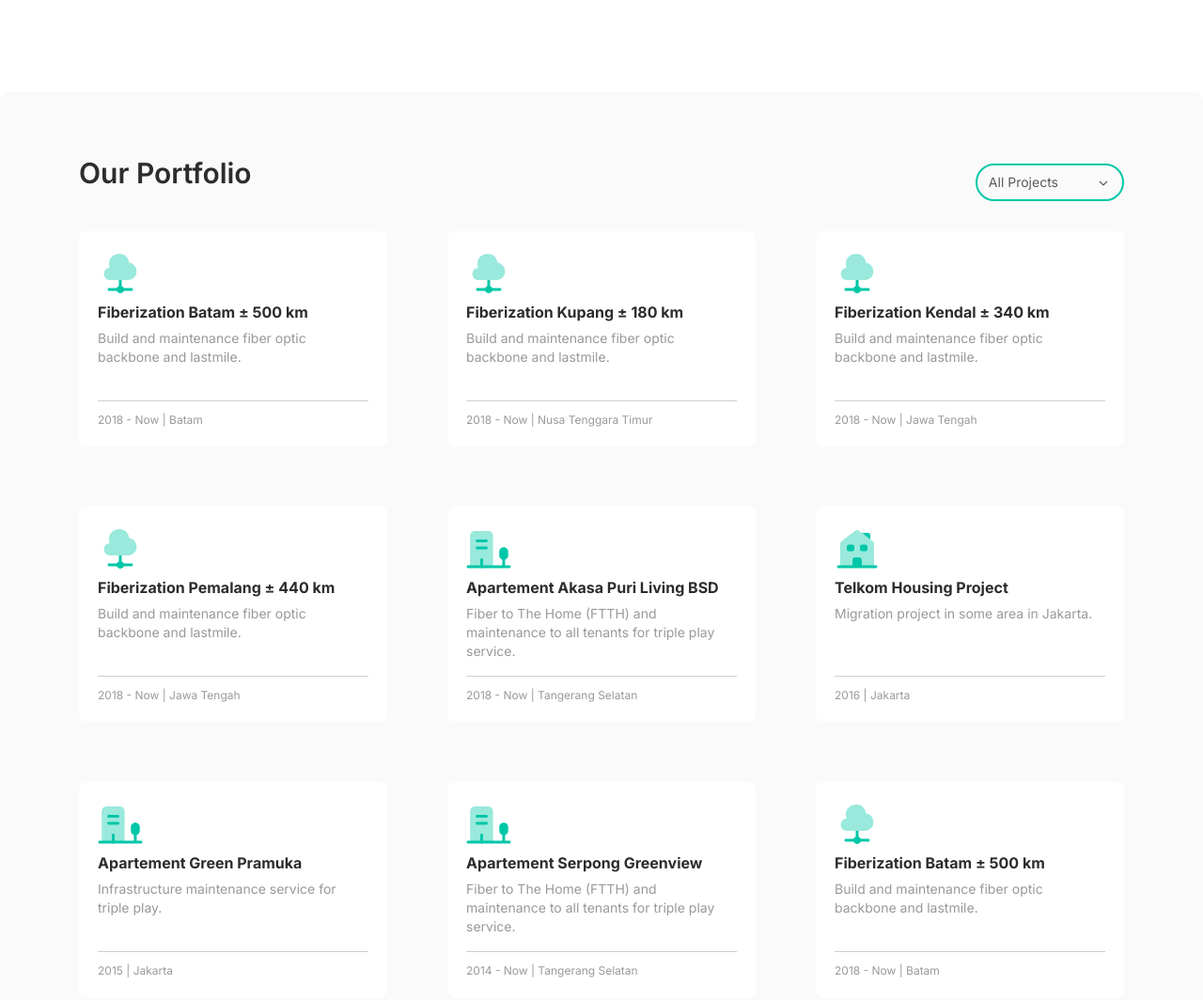
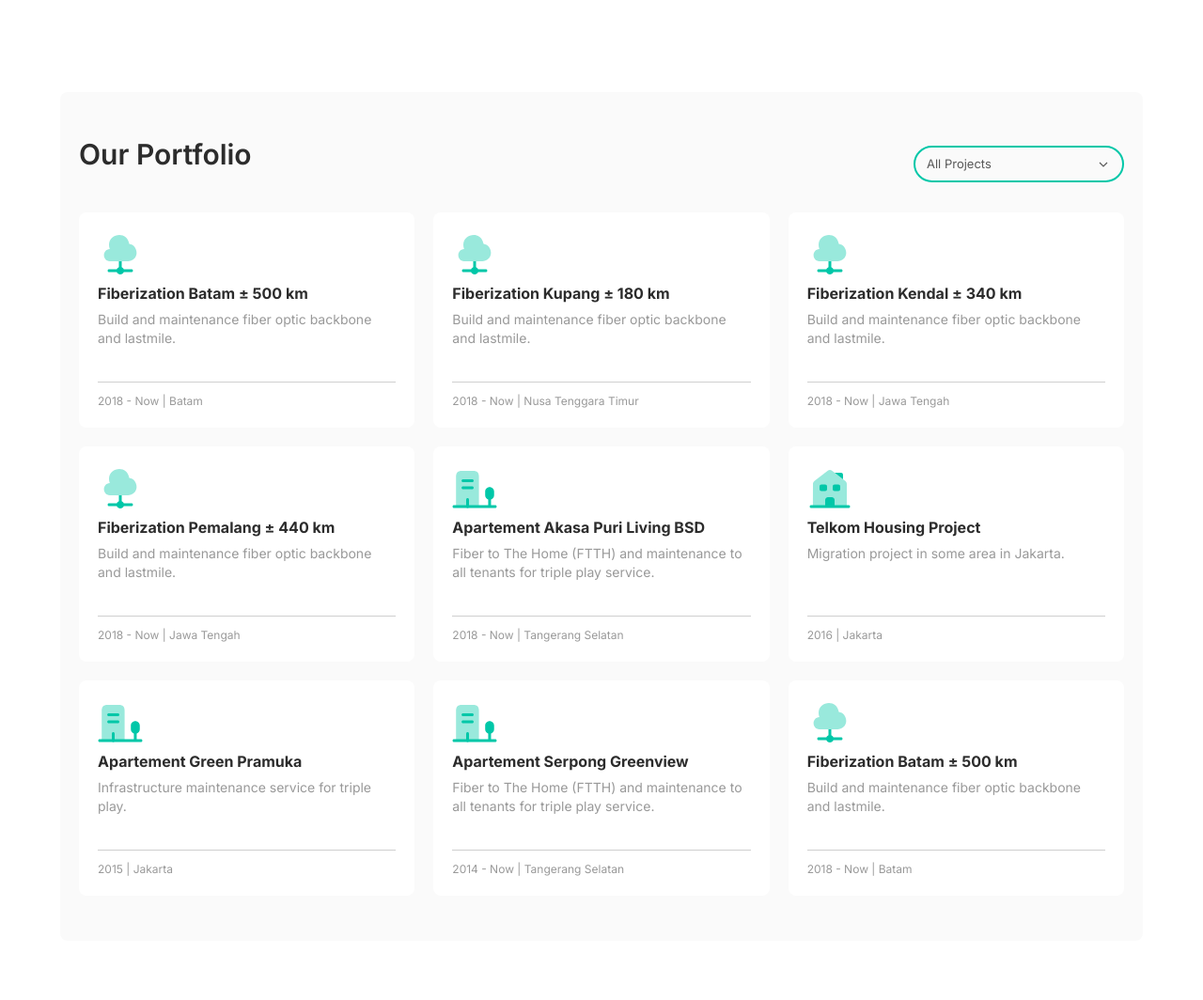
Before and after one commit to christianyitzak/isatnet, a website: page projects.html in a window 1280 px wide. Shown: the part 736-1800 px from the top of the page at 94% size. Drawn offline with Linux system fonts and the light colour scheme.

Commit message:
update filter feature on projects page

```diff
--- a/projects.html
+++ b/projects.html
@@ -93,30 +93,31 @@
             </div>
         </section>
 
-        <section class="section-max-w-7xl bg-white-main rounded-lg py-12">
-            <div class="section-max-w-6xl">
+        <section class="section-max-w-6xl bg-white-main rounded-lg py-12">
+            <div>
                 <div class="flex flex-col md:flex-row justify-between mb-6 md:items-center">
                     <p class="text-2xl md:text-3xl font-semibold text-dark mb-5">Our Portfolio</p>
-                    <div class="relative">
-                        <button class="project-dropdown flex gap-10 items-center border-2 border-primary py-2 px-3 rounded-full w-fit text-sm text-gray-main">
-                            All Projects <img src="src/img/icon-arrow-dropdown.svg" alt="">
-                        </button>
+                    <div class="projects-dropdown-container relative">
+                        <div class="project-dropdown flex items-center gap-5 justify-between py-2 px-3 rounded-full border-2 border-primary w-56 cursor-pointer">
+                            <span class="text-[13px] text-gray-main selected">All Projects</span>
+                            <div>
+                                <img src="src/img/icon-arrow-dropdown.svg" alt="">
+                            </div>
+                        </div>
 
-                        <div class="absolute left-0 bg-white">
-                            <ul class="project-dropdown-menu hidden text-sm text-gray-main rounded-lg">
-                                <li class="p-2 hover:bg-[#E3F7F3] cursor-pointer" onclick="filter('')">All Projects</li>
-                                <li class="p-2 hover:bg-[#E3F7F3] cursor-pointer" onclick="filter('fiber-optic')">Fiber Optic</li>
-                                <li class="p-2 hover:bg-[#E3F7F3] cursor-pointer" onclick="filter('fiber-home')">Fiber to The Home</li>
-                                <li class="p-2 hover:bg-[#E3F7F3] cursor-pointer" onclick="filter('closed-internet')">Closed Internet Network</li>
-                                <li class="p-2 hover:bg-[#E3F7F3] cursor-pointer" onclick="filter('network-monitoring')">Network Monitoring</li>
-                            </ul>
-                        </div>
+                        <ul class="project-dropdown-menu absolute bg-white text-[13px] w-56 px-1 py-1 text-gray-main rounded-2xl shadow-lg hidden">
+                            <li class="px-2 py-2 cursor-pointer hover:bg-secondary rounded-lg" data-menu="all">All Projects</li>
+                            <li class="px-2 py-2 cursor-pointer hover:bg-secondary rounded-lg" data-menu="fiber-optic">Fiber Optic</li>
+                            <li class="px-2 py-2 cursor-pointer hover:bg-secondary rounded-lg" data-menu="fiber-home">Fiber to The Home</li>
+                            <li class="px-2 py-2 cursor-pointer hover:bg-secondary rounded-lg" data-menu="closed-internet">Closed Internet Network</li>
+                            <li class="px-2 py-2 cursor-pointer hover:bg-secondary rounded-lg" data-menu="network-monitoring">Network Monitoring</li>
+                        </ul>
                     </div>
                 </div>
+            </div>
 
 
-                <div class="projects-grid grid-3-column">
-                </div>
+            <div class="projects-grid grid grid-cols-1 gap-5 md:grid-cols-3">
             </div>
         </section>
 
--- a/projects.js
+++ b/projects.js
@@ -102,7 +102,7 @@
     projectCards = '';
 
     projectsData.forEach((project) => {
-        if (!value) {
+        if (value === 'all') {
             projectCards += `
             <div class="bg-white rounded-lg p-5">
                 <img src="${project.img}" alt="">
@@ -112,7 +112,6 @@
                 <p class="text-[#999999] text-xs">${project.year} | ${project.location}</p>
             </div>
             `
-
             projectGrids.innerHTML = projectCards;
         }
 
@@ -131,3 +130,16 @@
         }
     })
 }
+
+const dropdowns = document.querySelectorAll('.projects-dropdown-container');
+
+document.querySelectorAll('.project-dropdown-menu li')
+.forEach(project => {
+    project.addEventListener('click', () => {
+        const data = String(project.dataset.menu);
+
+        filter(data);
+
+        document.querySelector('.selected').textContent = project.textContent;
+    })
+})
```
Also changed, not shown: src/output.css.
